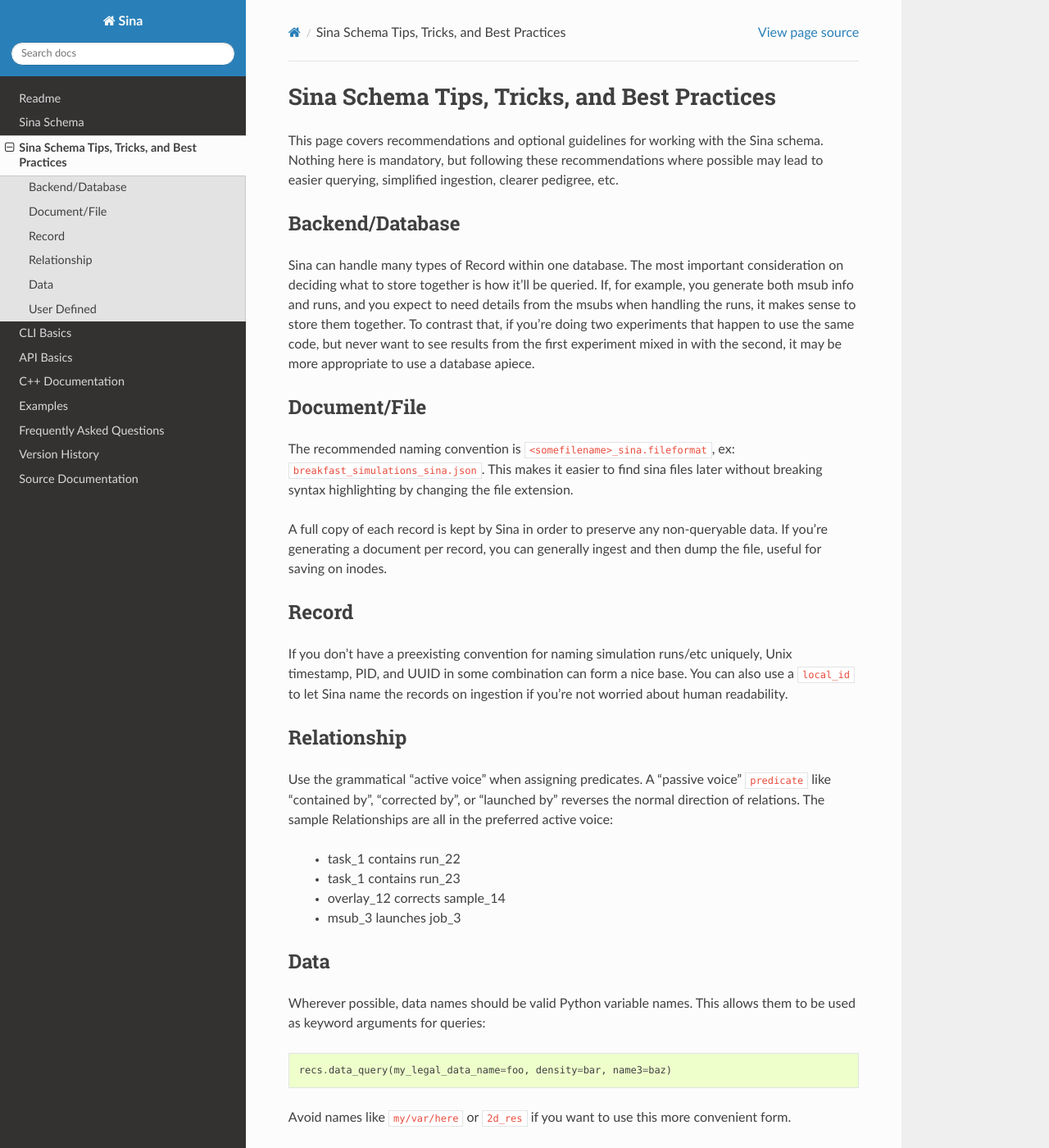
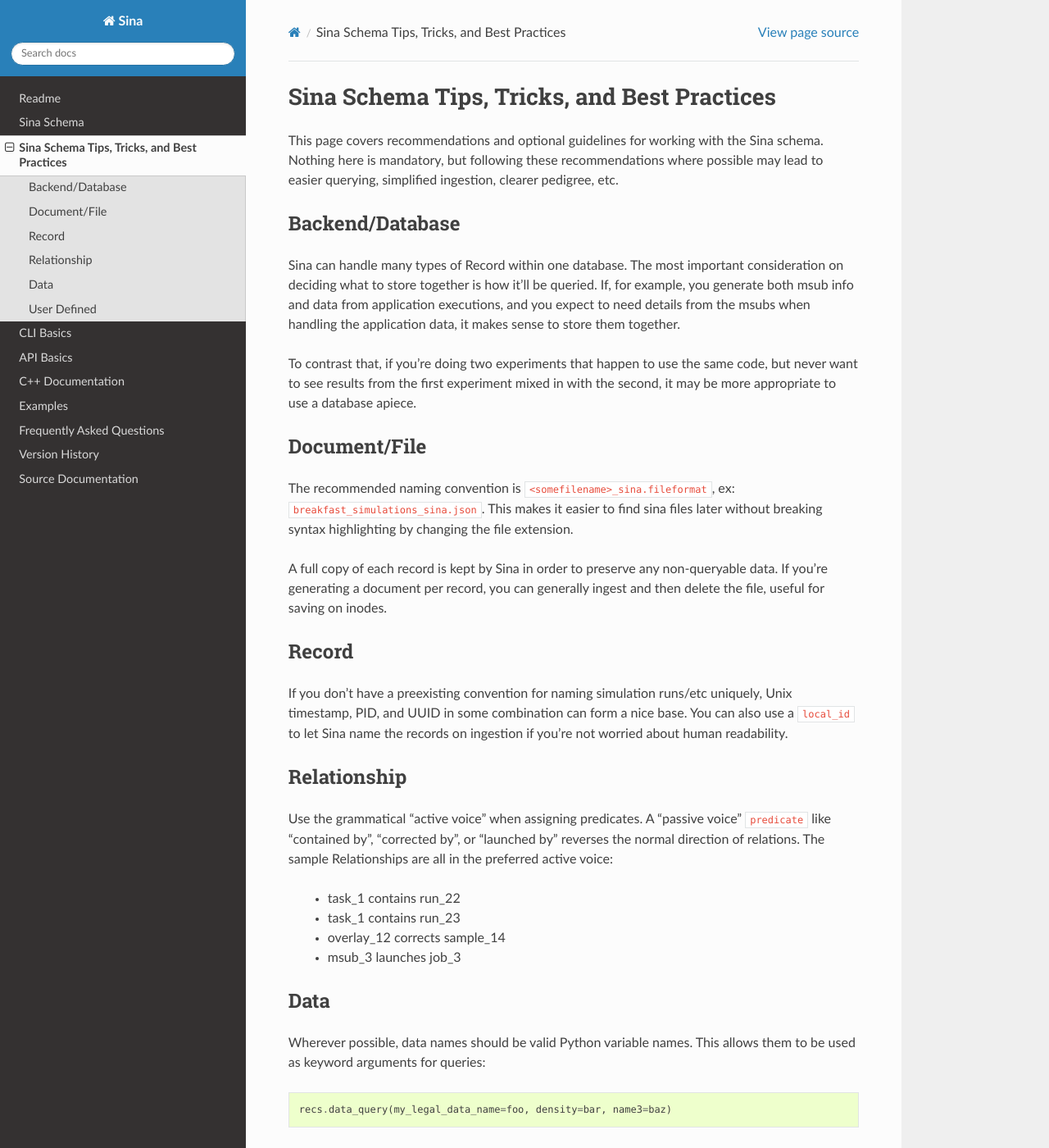
Before and after one commit to LLNL/Sina, a Sphinx documentation site: the page built from python/docs/source/schema_best_practices.rst, in a window 1280 px wide and 1400 px high. Shown: the whole window at 82% size. Built offline with Sphinx 7.4.7 and the Read the Docs theme 2.0.0, drawn with Linux system fonts in a browser that asks for light colours; pages that are not in the unit, such as notebooks, are missing from menus; the version number could not be read and is left out; some of the changed text lies outside the part shown.

Commit message:
SIBO-921: Improve documentation for schema tips

```diff
--- a/python/docs/source/schema_best_practices.rst
+++ b/python/docs/source/schema_best_practices.rst
@@ -14,8 +14,10 @@ Backend/Database
 
 Sina can handle many types of Record within one database. The most important
 consideration on deciding what to store together is how it'll be queried.
-If, for example, you generate both msub info and runs, and you expect to need details
-from the msubs when handling the runs, it makes sense to store them together.
+If, for example, you generate both msub info and data from application executions,
+and you expect to need details from the msubs when handling the application data,
+it makes sense to store them together.
+
 To contrast that, if you're doing two experiments that happen to use the same
 code, but never want to see results from the first experiment mixed in with
 the second, it may be more appropriate to use a database apiece.
@@ -30,7 +32,7 @@ later without breaking syntax highlighting by changing the file extension.
 
 A full copy of each record is kept by Sina in order to preserve any
 non-queryable data. If you're generating a document per record, you can
-generally ingest and then dump the file, useful for saving on inodes.
+generally ingest and then delete the file, useful for saving on inodes.
 
 
 Record
```
Also changed, not shown: other parts of python/docs/source/schema_best_practices.rst (+2 -2 lines).
